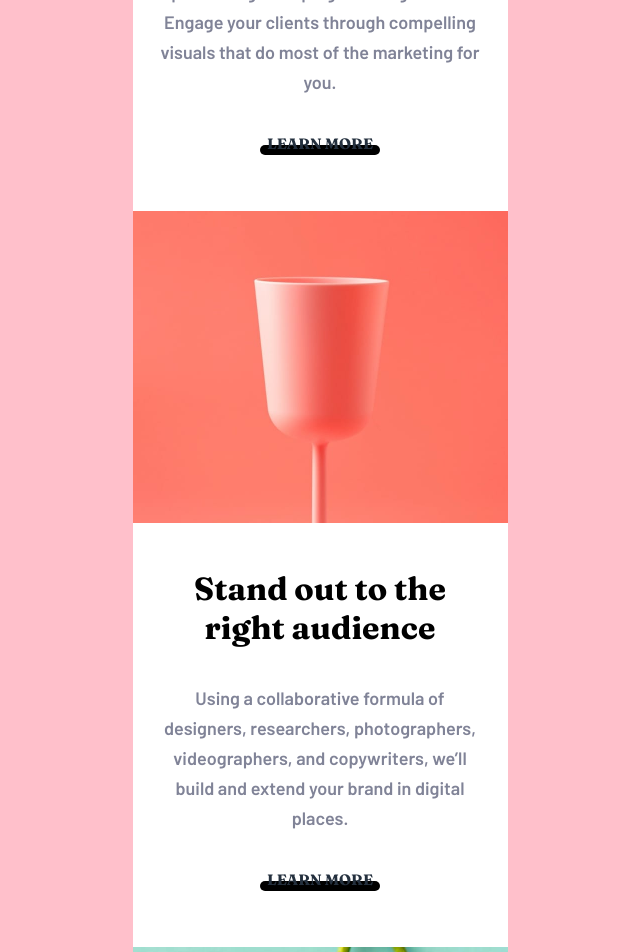
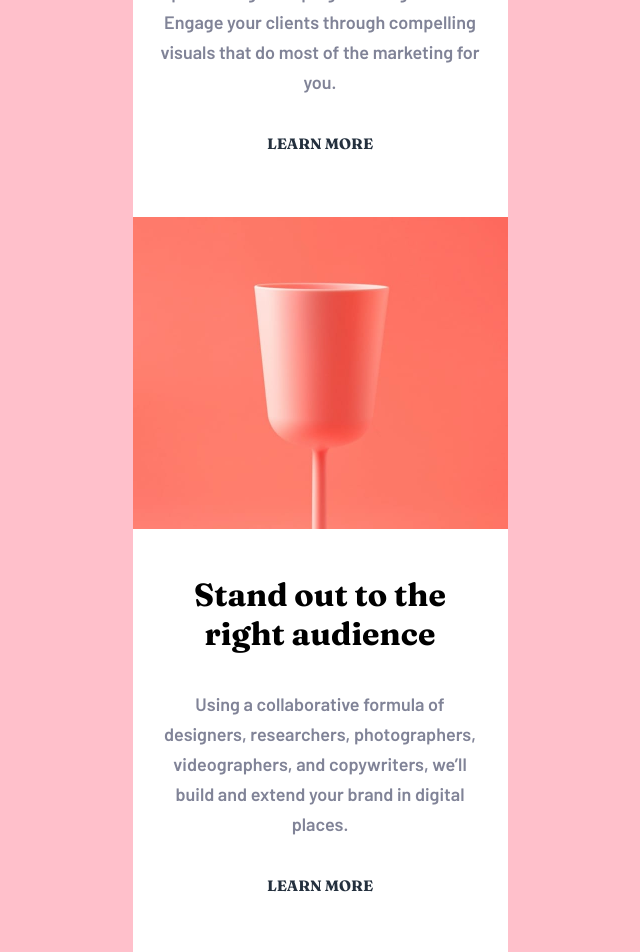
Before and after one commit to ltc870/sunnysideagencylandingpage, a React (Vite) app: page / in a window 1280 px wide. Shown: the part 1060-2012 px from the top of the page, without its empty margins (320-960 px from the left). Built offline with nearby package versions, Linux system fonts and the light colour scheme.

Commit message:
added classes to links again

```diff
--- a/src/components/Main.jsx
+++ b/src/components/Main.jsx
@@ -16,12 +16,12 @@ const Main = () => {
                         compelling visuals that do most of the marketing for
                         you.
                     </p>
-                    <a className={classes.mainLink} href="#">
-                        Learn more
+                    <a
+                        className={`${classes.mainLink} ${classes.transformLink}`}
+                        href="#"
+                    >
+                        <span>Learn more</span>
                     </a>
-                    <div
-                        className={`${classes.underline} ${classes.transformLine}`}
-                    ></div>
                 </div>
             </div>
             <img className={classes.picture} src={cup} alt="a cup" />
@@ -35,12 +35,12 @@ const Main = () => {
                         photographers, videographers, and copywriters, we’ll
                         build and extend your brand in digital places.
                     </p>
-                    <a className={classes.mainLink} href="#">
-                        Learn more
+                    <a
+                        className={`${classes.mainLink} ${classes.standOutLink}`}
+                        href="#"
+                    >
+                        <span>Learn more</span>
                     </a>
-                    <div
-                        className={`${classes.underline} ${classes.standOutLine}`}
-                    ></div>
                 </div>
             </div>
             <div className={classes.graphicDesign}>
```
